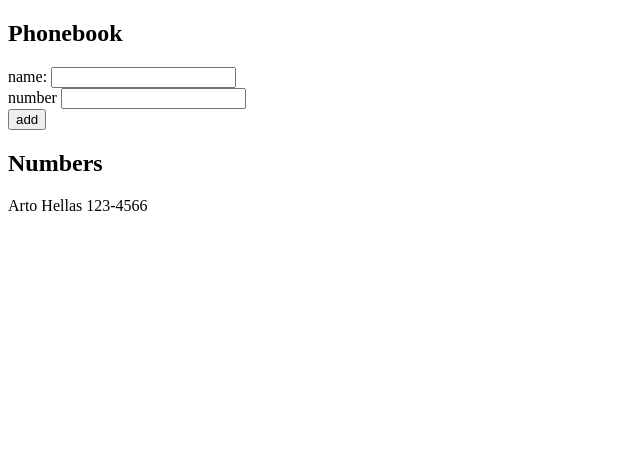
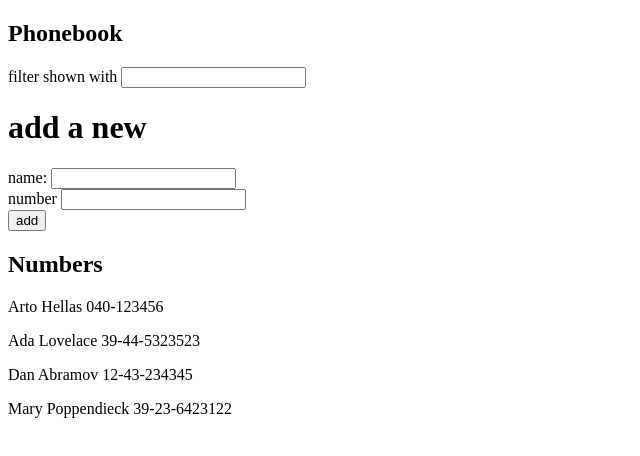
Before and after one commit to elvis-visi/fullstackopen, a React (Create React App) app in the folder part2/phonebook/: page / in a window 1280 px wide. Shown: the top 456 px of the page, without its empty margins (0-640 px from the left). Built offline with nearby package versions, Linux system fonts and the light colour scheme.

Commit message:
Filter case insensitive

```diff
--- a/part2/phonebook/src/App.js
+++ b/part2/phonebook/src/App.js
@@ -1,4 +1,4 @@
-import { useState } from 'react'
+import { useEffect, useState } from 'react'
 
 const Display = ({ name, number }) => {
 
@@ -11,8 +11,10 @@ const App = () => {
 
   //persons -> where we will store the names of the phonebook
   const [persons, setPersons] = useState([
-    { name: 'Arto Hellas',
-  number:'123-4566'}
+    { name: 'Arto Hellas', number: '040-123456', id: 1 },
+    { name: 'Ada Lovelace', number: '39-44-5323523', id: 2 },
+    { name: 'Dan Abramov', number: '12-43-234345', id: 3 },
+    { name: 'Mary Poppendieck', number: '39-23-6423122', id: 4 }
   ])
   console.log("persons", persons);
 
@@ -24,23 +26,67 @@ const App = () => {
   const[newNumber, setNewNumber] = useState('')
   console.log('new number', newNumber)
 
+  //search field
+  const[filterByName, setNewFilter] = useState('')
+
+  const[idPerson, setNewId] = useState(persons.length + 1)
+  console.log("id Person" ,idPerson)
+
+  const handleNameFilter = (event) => {
+    console.log("event target value", event.target.value)
+    setNewFilter(event.target.value)
+  }
+
+  const peopleToShow = persons.filter(per => per.name.toLocaleLowerCase().includes(filterByName.toLowerCase()))
+  console.log("people to show",peopleToShow)
+
+  //if filterByName
+    let phoneBookToShow
+
+    if(filterByName.length != 0 && peopleToShow.length != 0)
+    {
+      phoneBookToShow = peopleToShow
+
+    }else{
+      phoneBookToShow = persons
+    }
+
+
   //event parameter is the event that triggers the call to the event handler
   //function
+
+  useEffect (() => {setNewId(persons.length + 1)})
+
   const addPerson = (event) => {
     console.group("event", event.target) //the form
     event.preventDefault() //prevent default action of submitting HTML forms
 
+
     //add new note
     const personObject = {
       name: newName,
-      number: newNumber
+      number: newNumber,
+      id : idPerson
+      //id:
     }
 
     //if personObjec is already in the array, alert()
     let isDuplicate = false
-    for(let i = 0; i< persons.length; i++)
+
+    //compare the name and number only, ingore the id
+    const personCompare = persons.map(function(per)
     {
-        if( JSON.stringify(personObject) == JSON.stringify(persons[i]))
+      return per.name + per.number
+    })
+
+    console.log("comparison", personCompare)
+
+    for(let i = 0; i< personCompare.length; i++)
+    {
+          const obj = personObject.name + personObject.number
+    //
+
+        if( JSON.stringify(obj) === JSON.stringify(personCompare[i]))
         {
            alert(`${newName} - ${newNumber} is already added to phonebook`)
            isDuplicate = true
@@ -79,7 +125,11 @@ const App = () => {
 
     <div>
       <h2>Phonebook</h2>
+       filter shown with <input value={filterByName}
+       onChange={handleNameFilter}/>
+
       <form onSubmit={addPerson} >
+       <h1>add a new</h1>
         <div>
           name: <input value={newName}
             onChange={handleNameChange} />
@@ -96,8 +146,8 @@ const App = () => {
       <h2>Numbers</h2>
 
 
-      {persons.map(per =>
-        <Display name={per.name} number={per.number} />
+      {phoneBookToShow.map(per =>
+        <Display key= {per.id} name={per.name} number={per.number} />
 
       )}
 
```
